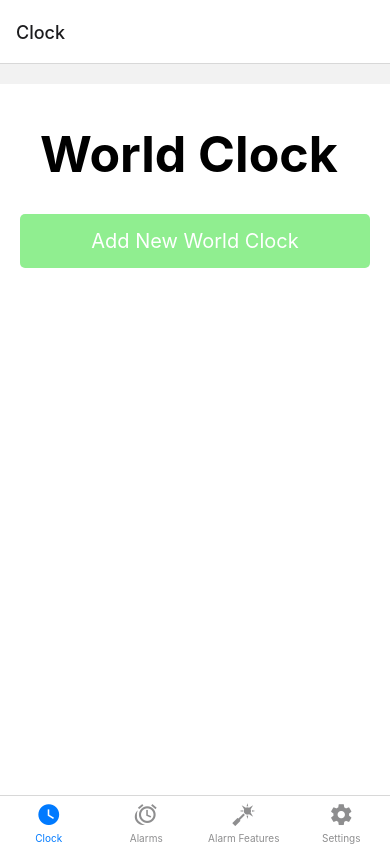
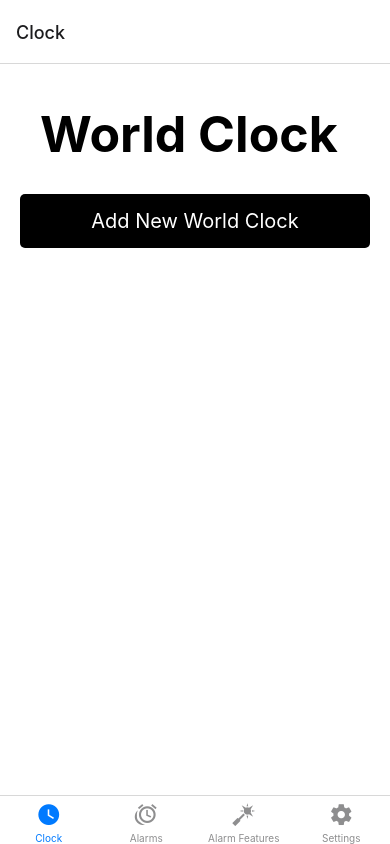
Before and after one commit to ufosc/Alarm-Clock, a React Native app: screen /Clock in a window 390 px wide. Built offline with nearby package versions, Linux system fonts and the light colour scheme.

Commit message:
replaced random white space  with black, add new world clock shows white text now so you can see it to set a world clock

```diff
--- a/screens/AlarmFeatures.tsx
+++ b/screens/AlarmFeatures.tsx
@@ -1,21 +1,22 @@
 import React from 'react';
-import { View, Text } from 'react-native';
-import { StatusBar } from 'expo-status-bar';
+import { View, Text, StatusBar, SafeAreaView, StyleSheet } from 'react-native';
 import { useDarkMode } from '../contexts/DarkModeContext';
-import { styles, textStyles } from '../styles';
+import { getDynamicStyles } from '../styles'; // Import the dynamic styles
 
 function AlarmFeatures() {
   const { isDarkMode } = useDarkMode();
 
-  // Define dynamic styles based on isDarkMode
-  const containerStyle = isDarkMode ? styles.darkContainer : styles.container;
-  const textStyle = isDarkMode ? { color: 'white' } : { color: 'black' };
+  // Get dynamic styles based on isDarkMode
+  const dynamicStyles = getDynamicStyles(isDarkMode);
 
   return (
-    <View style={containerStyle}>
-      <Text style={[textStyles.titleText, textStyle]}>Alarm Features</Text>
-      <StatusBar style={isDarkMode ? 'light' : 'dark'} />
-    </View>
+    <SafeAreaView style={dynamicStyles.container}>
+      <StatusBar barStyle={isDarkMode ? 'light-content' : 'dark-content'} />
+      <View style={StyleSheet.absoluteFill}>
+        <Text style={[dynamicStyles.topBarTitle, { padding: 20 }]}>Alarm Features</Text>
+        {/* Add your Alarm Features component content here */}
+      </View>
+    </SafeAreaView>
   );
 }
 
--- a/screens/Alarms.tsx
+++ b/screens/Alarms.tsx
@@ -1,12 +1,10 @@
 import React, { useState } from 'react';
-import { Switch, View, Text, TouchableOpacity, ScrollView } from 'react-native';
+import { View, Text, ScrollView, StatusBar } from 'react-native';
 import DateTimePickerModal from 'react-native-modal-datetime-picker';
-import { styles, textStyles } from '../styles';
-import { StatusBar } from 'expo-status-bar';
+import { getDynamicStyles } from '../styles'; // Import the dynamic styles
 import AlarmClock from '../components/AlarmClock';
 import AlarmCard from '../components/AlarmCard';
 import { Alarm } from '../types/AlarmTypes';
-
 import { useDarkMode } from '../contexts/DarkModeContext'; // Import the hook
 
 export default function Alarms() {
@@ -15,11 +13,8 @@ export default function Alarms() {
 
   const { isDarkMode } = useDarkMode();
 
-  // Define dynamic styles based on isDarkMode
-  const dynamicStyles = {
-    backgroundColor: isDarkMode ? 'darkgrey' : 'white',
-    color: isDarkMode ? 'white' : 'black',
-  };
+  // Get dynamic styles based on isDarkMode
+  const dynamicStyles = getDynamicStyles(isDarkMode);
 
   // Function to handle saving alarm data
   const handleSaveAlarm = (alarmData: Alarm) => {
@@ -52,18 +47,14 @@ export default function Alarms() {
     setSelectedAlarm(alarm);
   };
 
-  const containerStyle = isDarkMode
-    ? styles.darkContainer
-    : { ...styles.container, ...{ marginTop: 10 } }; // Adjust as necessary for dark mode
-  const buttonTextStyle = isDarkMode
-    ? { ...textStyles.buttonText, color: 'white' }
-    : textStyles.buttonText;
-
   return (
-    <ScrollView>
-      <Text style={{ ...textStyles.titleText, padding: 20, color: dynamicStyles.color }}>
-        Alarm Clock
-      </Text>
+    <View style={dynamicStyles.container}>
+      <StatusBar
+        barStyle={isDarkMode ? 'light-content' : 'dark-content'}
+        backgroundColor={isDarkMode ? '#000000' : '#ffffff'} // Set the correct background color
+      />
+      <ScrollView contentContainerStyle={{ flexGrow: 1 }}>
+        <Text style={[dynamicStyles.topBarTitle, { padding: 20 }]}>Alarm Clock</Text>
 
         <AlarmClock editingAlarm={selectedAlarm} onAlarmSave={handleSaveAlarm} />
 
@@ -76,8 +67,7 @@ export default function Alarms() {
             onDelete={handleDeleteAlarm}
           />
         ))}
-
-      <StatusBar />
       </ScrollView>
+    </View>
   );
 }
--- a/screens/Home.tsx
+++ b/screens/Home.tsx
@@ -1,15 +1,16 @@
 import React, { useState, useEffect } from 'react';
-import { Text, ScrollView, View, TouchableOpacity } from 'react-native';
+import { Text, ScrollView, View, TouchableOpacity, StatusBar } from 'react-native';
 import { useNavigation } from '@react-navigation/native';
-// import AlarmClock from './Alarm';
 import moment from 'moment-timezone';
 import { Picker } from '@react-native-picker/picker';
 import { styles, textStyles } from '../styles/index';
 import { useDarkMode } from '../contexts/DarkModeContext';
+import { SafeAreaView, useSafeAreaInsets } from 'react-native-safe-area-context';
 
 export default function Home() {
   const { isDarkMode } = useDarkMode(); // Use the hook
   const navigation = useNavigation();
+  const insets = useSafeAreaInsets();
   const [currentTime, setCurrentTime] = useState(new Date());
   const [selectedTimeZone, setSelectedTimeZone] = useState(moment.tz.guess());
   const [screenClock, setScreenClock] = useState<string[]>([]);
@@ -25,8 +26,10 @@ export default function Home() {
 
   // Define dynamic styles based on isDarkMode
   const dynamicStyles = {
-    backgroundColor: isDarkMode ? 'darkgrey' : 'white',
+    backgroundColor: isDarkMode ? '#000000' : 'white',
     color: isDarkMode ? 'white' : 'black',
+    buttonBackgroundColor: isDarkMode ? '#FFFFFF' : '#000000',
+    buttonTextColor: isDarkMode ? '#000000' : '#FFFFFF',
   };
 
   const addNewTimeZone = (zone: string) => {
@@ -44,7 +47,15 @@ export default function Home() {
   };
 
   return (
-    <ScrollView style={[styles.container, { backgroundColor: dynamicStyles.backgroundColor }]}>
+    <SafeAreaView style={{ flex: 1, backgroundColor: dynamicStyles.backgroundColor }}>
+      <StatusBar
+        barStyle={isDarkMode ? 'light-content' : 'dark-content'}
+        backgroundColor={dynamicStyles.backgroundColor}
+      />
+      <ScrollView
+        style={[styles.container, { backgroundColor: dynamicStyles.backgroundColor, paddingTop: insets.top }]}
+        contentContainerStyle={{ paddingBottom: insets.bottom }}
+      >
         <Text style={{ ...textStyles.titleText, padding: 20, color: dynamicStyles.color }}>
           World Clock
         </Text>
@@ -59,22 +70,22 @@ export default function Home() {
                 addNewTimeZone(selectedTimeZone); // Add the selected time zone
               }
             }}
-          style={styles.button}
+            style={[styles.button, { backgroundColor: dynamicStyles.buttonBackgroundColor }]}
           >
-          <Text style={textStyles.buttonText}>
+            <Text style={[textStyles.buttonText, { color: dynamicStyles.buttonTextColor }]}>
               {modalVisible ? 'Confirm Clock' : 'Add New World Clock'}
             </Text>
           </TouchableOpacity>
           {modalVisible && (
             <Picker
-            // style={styles.picker}: Unused style
               selectedValue={selectedTimeZone}
               onValueChange={(itemValue) => {
                 setSelectedTimeZone(itemValue);
               }}
+              itemStyle={{ color: dynamicStyles.color }} // Style for the picker items
             >
               {timeZones.map((zone) => (
-              <Picker.Item key={zone} label={zone} value={zone} />
+                <Picker.Item key={zone} label={zone} value={zone} color={dynamicStyles.color} />
               ))}
             </Picker>
           )}
@@ -101,5 +112,6 @@ export default function Home() {
 
         <View style={{ height: 200 }} />
       </ScrollView>
+    </SafeAreaView>
   );
 }
--- a/screens/Settings.tsx
+++ b/screens/Settings.tsx
@@ -51,7 +51,7 @@ function Setting() {
 
   const { isDarkMode, toggleSwitch } = useDarkMode();
 
-  const backgroundColor = isDarkMode ? 'darkgrey' : 'white';
+  const backgroundColor = isDarkMode ? '#000000' : 'white';
   const textColor = isDarkMode ? 'white' : 'black';
 
   return (
--- a/styles/index.ts
+++ b/styles/index.ts
@@ -1,13 +1,109 @@
+// styles.js
 import { StyleSheet, Dimensions } from 'react-native';
-import * as AlarmStyles from './AlarmStyles';
+
+const getDynamicStyles = (isDarkMode) => {
+  return StyleSheet.create({
+    container: {
+      flex: 1,
+      backgroundColor: isDarkMode ? '#000000' : '#fff', // Use pure black for dark mode
+      padding: 20,
+      paddingBottom: 5,
+      marginTop: 20,
+    },
+    button: {
+      backgroundColor: 'lightgreen',
+      paddingVertical: 15,
+      paddingHorizontal: 30,
+      borderRadius: 5,
+      marginBottom: 50,
+    },
+    deleteButtonText: {
+      color: 'red',
+      fontSize: 14,
+    },
+    box: {
+      width: 300,
+      height: 100,
+      backgroundColor: isDarkMode ? '#333' : 'white', // Adjust color for dark mode
+      padding: 30,
+      margin: 10,
+      borderRadius: 700,
+      borderWidth: 2,
+      borderColor: 'green',
+      alignItems: 'center',
+    },
+    alarmTimeBox: {
+      backgroundColor: isDarkMode ? 'blue' : 'lightblue', // Adjust color for dark mode
+      padding: 10,
+      borderRadius: 700,
+      borderWidth: 2,
+      borderColor: 'green',
+      alignItems: 'center',
+    },
+    time: {
+      fontWeight: 'bold',
+      fontSize: 30,
+      color: 'green',
+    },
+    tab: {
+      backgroundColor: isDarkMode ? 'darkgray' : 'gray',
+      display: 'flex',
+      flexDirection: 'row',
+      alignItems: 'center',
+      justifyContent: 'space-between',
+      padding: 20,
+      paddingBottom: 40,
+    },
+    page: {
+      width: Dimensions.get('window').width,
+      height: Dimensions.get('window').height,
+    },
+    topNavBar: {
+      flexDirection: 'row',
+      justifyContent: 'space-between',
+      alignItems: 'center',
+      padding: 16,
+    },
+    topBarText: {
+      color: isDarkMode ? 'white' : 'black',
+    },
+    topBarTitle: {
+      fontWeight: 'bold',
+      color: isDarkMode ? 'white' : 'black',
+    },
+    card: {
+      flexDirection: 'row',
+      justifyContent: 'space-between',
+      alignItems: 'center',
+      backgroundColor: isDarkMode ? '#333' : 'white', // Adjust color for dark mode
+      padding: 20,
+      marginVertical: 10,
+      borderRadius: 8,
+      borderColor: isDarkMode ? 'lightgray' : 'gray',
+      elevation: 3,
+      shadowColor: '#000',
+      shadowOffset: { width: 0, height: 2 },
+      shadowOpacity: 0.25,
+      shadowRadius: 3.84,
+    },
+    name: {
+      fontSize: 18,
+      fontWeight: 'bold',
+      marginTop: 5,
+      color: isDarkMode ? 'white' : 'black',
+    },
+    time: {
+      fontSize: 24,
+      color: isDarkMode ? 'lightgray' : 'black',
+    },
+  });
+};
 
 const styles = StyleSheet.create({
   container: {
     flex: 1,
     backgroundColor: '#fff',
     padding: 20,
-    // alignItems: 'center',
-    // justifyContent: 'center',
     paddingBottom: 5,
     marginTop: 20,
   },
@@ -26,10 +122,8 @@ const styles = StyleSheet.create({
     marginBottom: 50,
   },
   deleteButtonText: {
-    // Define your styles here
-    color: 'red', // Example: Makes the text color red
-    fontSize: 14, // Example: Sets the font size to 20
-    // Add other styling properties as needed
+    color: 'red',
+    fontSize: 14,
   },
   box: {
     width: 300,
@@ -43,18 +137,14 @@ const styles = StyleSheet.create({
     alignItems: 'center',
   },
   alarmTimeBox: {
-    // width: 300,
-    // height: 100,
     backgroundColor: 'blue',
     padding: 10,
-    // margin: 10,
     borderRadius: 700,
     borderWidth: 2,
     borderColor: 'green',
     alignItems: 'center',
   },
   time: {
-    // padding: 80,
     fontWeight: 'bold',
     fontSize: 30,
     color: 'green',
@@ -79,7 +169,7 @@ const styles = StyleSheet.create({
     padding: 16,
   },
   topBarText: {
-    // color: 'orange',
+    color: 'orange',
   },
   topBarTitle: {
     fontWeight: 'bold',
@@ -135,4 +225,4 @@ const settingStyles = StyleSheet.create({
   toggle: {},
 });
 
-export { styles, textStyles, settingStyles };
+export { styles, textStyles, settingStyles, getDynamicStyles };
```
Lines whose indentation alone changed are shown as unchanged.
